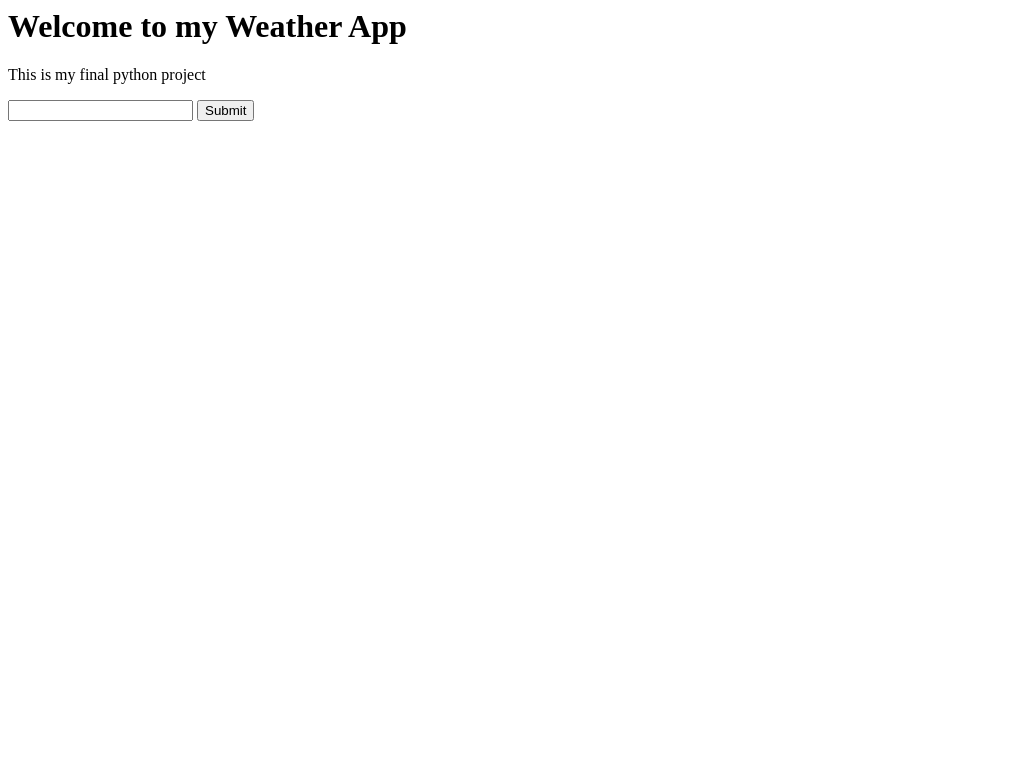
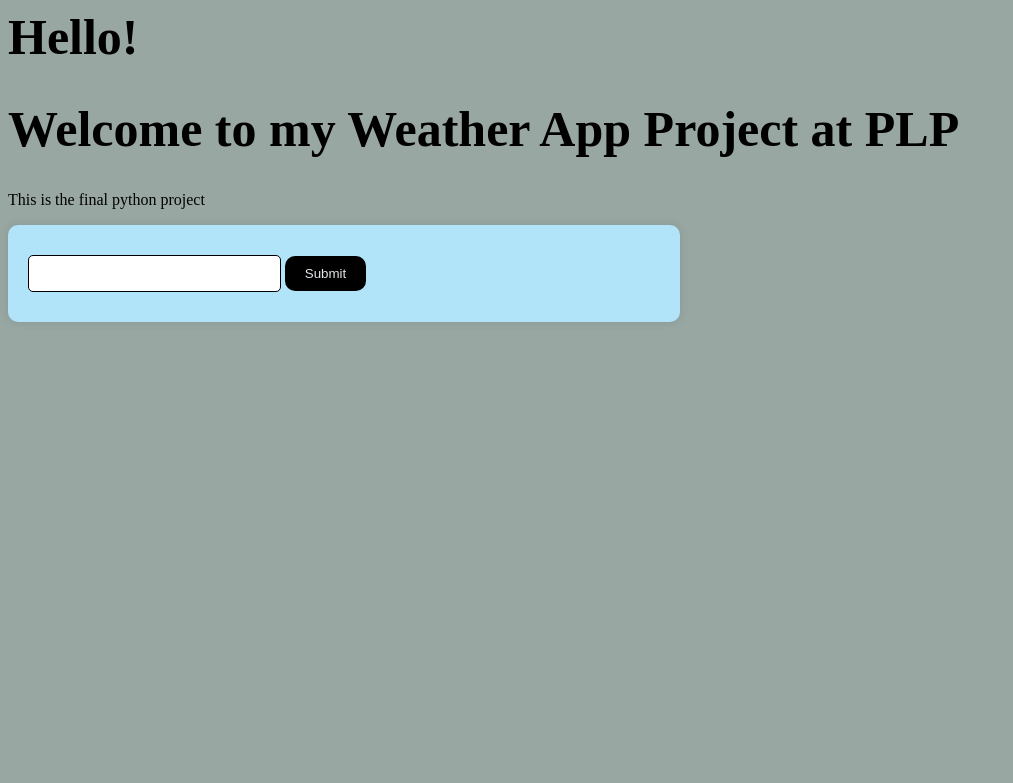
Before and after one commit to Miss-Maggie/weatherproject, a Django app: page / in a window 1280 px wide. Shown: the top 783 px of the page, without its empty margins (0-1013 px from the left). Run offline with Django 5.2, Linux system fonts and the light colour scheme.

Commit message:
Weather Project

```diff
--- a/static/style.css
+++ b/static/style.css
@@ -0,0 +1,38 @@
+body{
+    background-color: rgb(152, 167, 162);
+}
+h1{
+    color: rgb(0, 0, 0);
+    text-align: left;
+    font-size: 50px;
+}
+h2{
+    color: rgb(0, 0, 0);
+    text-align: left;
+    font-size: 30px;
+}
+
+form{
+    background-color: rgb(177, 228, 248);
+    width: 50%;
+    padding: 20px;
+    border-radius: 10px;
+    box-shadow: 0 0 10px rgba(0, 0, 0, 0.1);
+    align-items: left;
+}
+input[type="text"], input[type="email"], input[type="password"]{
+    width: 40%;
+    padding: 10px;
+    margin: 10px 0;
+    border: 1px solid rgb(0, 0, 0);
+    border-radius: 5px;
+    box-sizing: border-box;
+}
+button[type="submit"]{
+    background-color: rgb(0, 0, 0);
+    color: rgb(227, 231, 233);
+    padding: 10px 20px;
+    border: none;
+    border-radius: 10px;
+    cursor: pointer;
+}
--- a/templates/index.html
+++ b/templates/index.html
@@ -4,8 +4,9 @@
 
 </head>
 <body>
-    <h1>Welcome to my Weather App</h1>
-    <p>This is my final python project</p>
+    <h1>Hello!</h1>
+    <h1>Welcome to my Weather App Project at PLP</h1>
+    <p>This is the final python project</p>
 
     <form method="post">
         {% csrf_token %}
```
